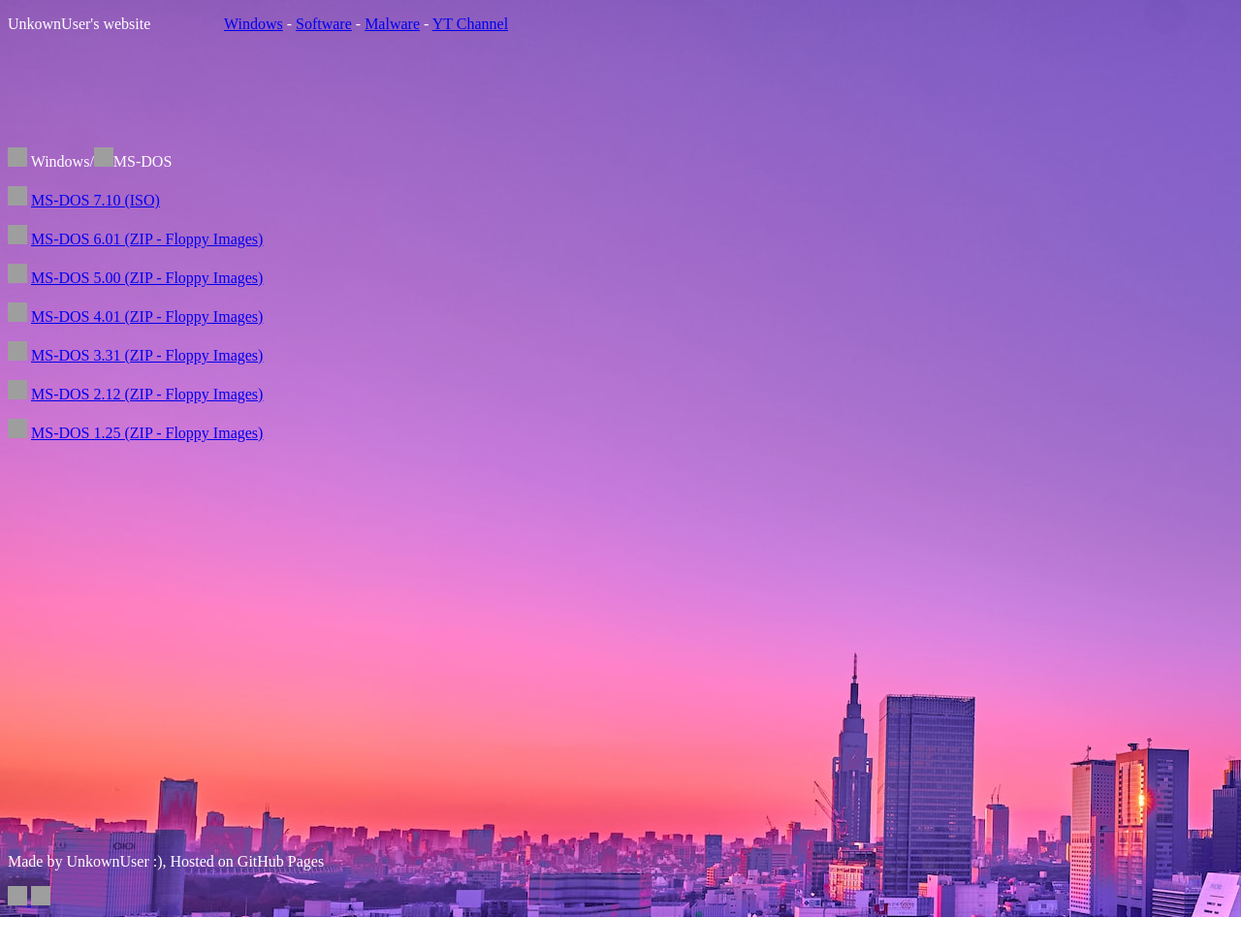
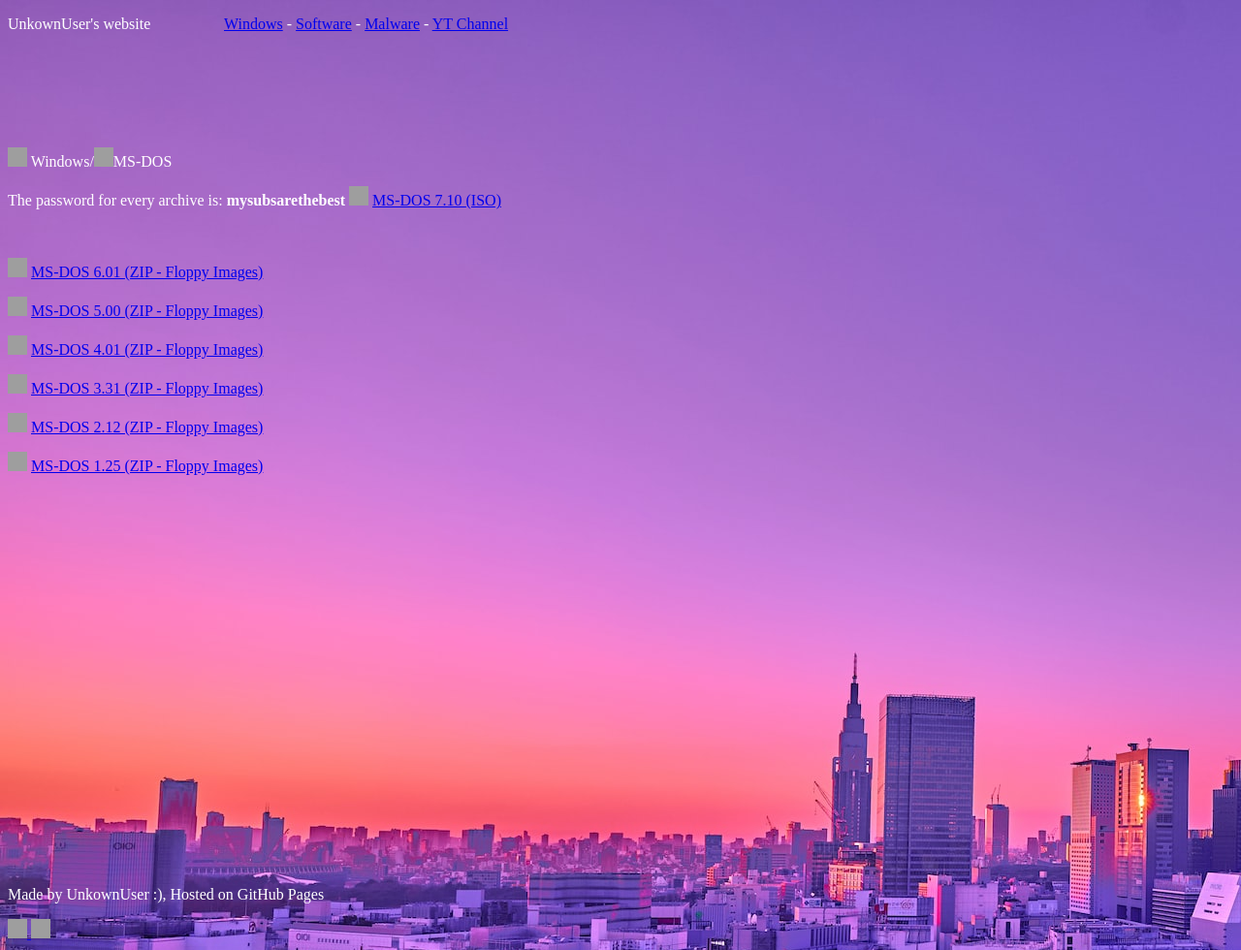
Before and after one commit to UnkownUserXD/UnkownUsersWebsite, a plain HTML site: page msdos.html in a window 1280 px wide. Shown: the whole page at 97% size. Before the commit the page ends 946 px from the top, so only its background shows below. Drawn offline with Linux system fonts and the light colour scheme; grey boxes are pictures that could not be loaded.

Commit message:
Update msdos.html

```diff
--- a/msdos.html
+++ b/msdos.html
@@ -18,8 +18,13 @@
       </p>
         <img src="https://upload.wikimedia.org/wikipedia/commons/thumb/4/48/Windows_logo_-_2012_%28dark_blue%29.svg/2048px-Windows_logo_-_2012_%28dark_blue%29.svg.png" width="20" height="20"> Windows/<img src="https://raw.githubusercontent.com/Microsoft/MS-DOS/master/msdos-logo.png" width="20" height="20">MS-DOS
         <p>
+        <p>
+        The password for every archive is: <b>mysubsarethebest</b>
           <img src="https://raw.githubusercontent.com/Microsoft/MS-DOS/master/msdos-logo.png" width="20" height="20"> <a href="https://dl.malwarewatch.org/ms-dos/MS-DOS%207.10.iso" target="_blank">MS-DOS 7.10 (ISO)</a>
           </p>
+    <p>
+      &ensp;
+    </p>
           <p>
             <img src="https://raw.githubusercontent.com/Microsoft/MS-DOS/master/msdos-logo.png" width="20" height="20"> <a href="https://dl.malwarewatch.org/ms-dos/MS-DOS%206.01.zip" target="_blank">MS-DOS 6.01 (ZIP - Floppy Images)</a>
             </p>
```
